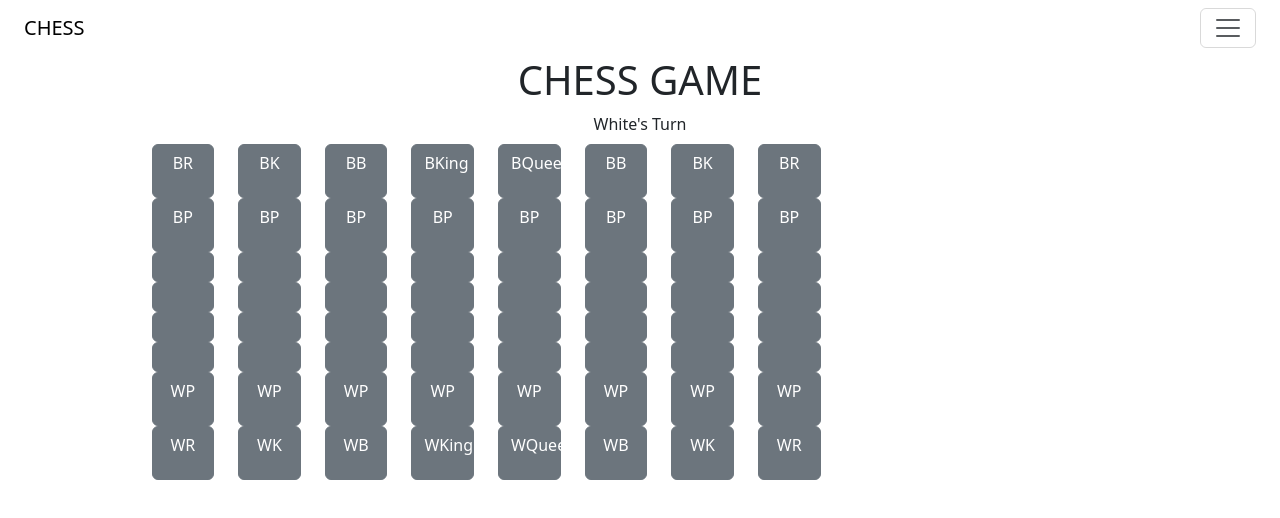
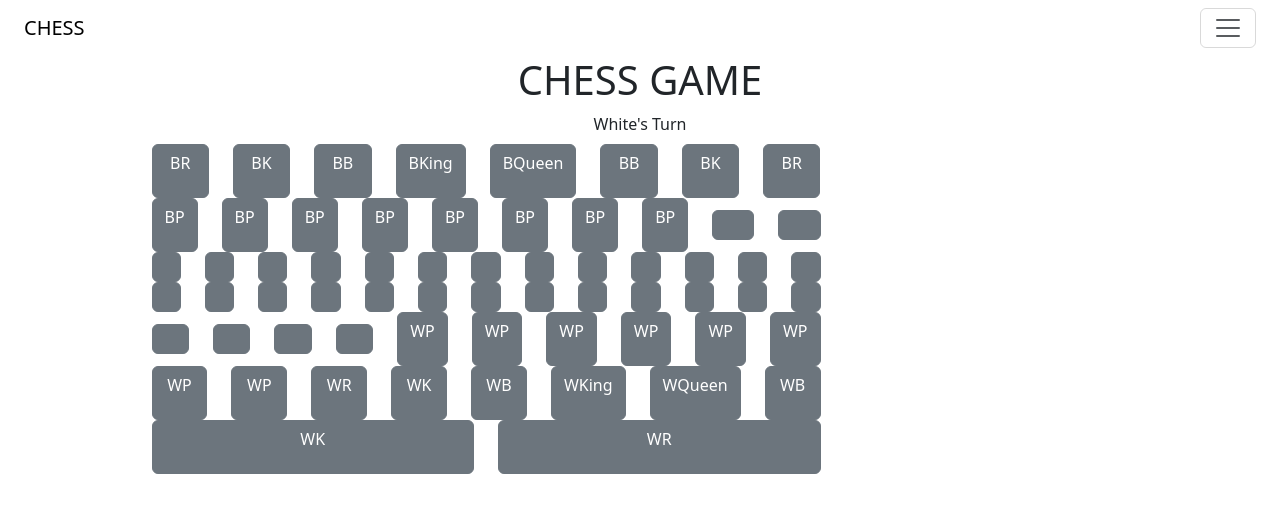
Before and after one commit to qdave5/chess-with-react, a React (Create React App) app: page / in a window 1280 px wide. Shown: the top 518 px of the page. Built offline with nearby package versions, Linux system fonts and the light colour scheme.

Commit message:
add empty + update tiles map

```diff
--- a/src/components/ChessBoard.jsx
+++ b/src/components/ChessBoard.jsx
@@ -3,30 +3,20 @@ import { Col, Container, Row } from "reactstrap";
 import ChessBoardTile from "./ChessBoardTile";
 import { getColumnName } from "../functions";
 
-const ChessBoard = ({ tileItems }) => {
-  let rowInt = 0;
-  let colInt = 9;
+const ChessBoard = ({ tileItems, handleClickEvent }) => {
   return (
     <div>
       <Container fluid className="d-flex justify-content-center w-75">
-        <Row className="align-items-center">
-          {tileItems.map((row) => {
-            colInt--;
-            rowInt = 0;
+        <Row className="align-items-center" xs={8}>
+          {tileItems.map((tile) => {
             return (
               <>
-                {row.map((cell) => {
-                  rowInt++;
-                  return (
-                    <Col style={{ width: "12.5%" }}>
-                      <ChessBoardTile
-                        piece={cell}
-                        tileLocation={`${colInt}${getColumnName(rowInt)}`}
-                      />
-                    </Col>
-                  );
-                })}
-                <div className="w-100"></div>
+                <Col>
+                  <ChessBoardTile
+                    piece={tile}
+                    handleClickEvent={handleClickEvent}
+                  />
+                </Col>
               </>
             );
           })}
--- a/src/components/ChessBoardTile.jsx
+++ b/src/components/ChessBoardTile.jsx
@@ -2,13 +2,14 @@ import React from "react";
 import { Link } from "react-router-dom";
 import { Button } from "reactstrap";
 
-const ChessBoardTile = ({ piece, tileLocation }) => {
+const ChessBoardTile = ({ piece, tileLocation, handleClickEvent }) => {
   return (
     <Button
       className="w-100 h-100"
+      name={tileLocation}
       onClick={(e) => {
         e.preventDefault();
-        console.log(`${tileLocation} is clicked`);
+        handleClickEvent(e);
       }}
     >
       <p>{piece.image || " "}</p>
--- a/src/components/HomeContain.jsx
+++ b/src/components/HomeContain.jsx
@@ -1,17 +1,25 @@
 import React from "react";
 import { Label } from "reactstrap";
 import ChessBoard from "./ChessBoard";
-import { getDefaultTiles } from "../constructor/DefaultTiles";
+import { getDefaultPieces, getEmptyTiles } from "../constructor/Tiles";
+import { updateAllTiles } from "../functions/Tiles";
 
 const HomeContain = () => {
-  const list = getDefaultTiles();
+  const list = getDefaultPieces();
+  const tileList = getEmptyTiles();
+  const updateList = updateAllTiles(tileList, list);
+
+  const handleClickEvent = (e) => {
+    console.log("e", e);
+    console.log("e.target", e.target.name);
+  };
 
   return (
     <>
       <h1>CHESS GAME</h1>
       <Label>{"White"}'s Turn</Label>
       <div className="h-75 w-75 d-flex">
-        <ChessBoard tileItems={list} />
+        <ChessBoard tileItems={list} handleClickEvent={handleClickEvent} />
       </div>
     </>
   );
--- a/src/constructor/DefaultTiles.jsx
+++ /dev/null
@@ -1,38 +0,0 @@
-import {
-  BishopPiece,
-  KingPiece,
-  KnightPiece,
-  PawnPiece,
-  QueenPiece,
-  RookPiece,
-} from "../components/Piece";
-import { getSameRow } from "../constant/SameRow";
-
-export const getDefaultTiles = () => [
-  [
-    RookPiece("BR"),
-    KnightPiece("BK"),
-    BishopPiece("BB"),
-    KingPiece("BKing"),
-    QueenPiece("BQueen"),
-    BishopPiece("BB"),
-    KnightPiece("BK"),
-    RookPiece("BR"),
-  ],
-  getSameRow(PawnPiece("BP")),
-  getSameRow(PawnPiece("")),
-  getSameRow(PawnPiece("")),
-  getSameRow(PawnPiece("")),
-  getSameRow(PawnPiece("")),
-  getSameRow(PawnPiece("WP")),
-  [
-    RookPiece("WR"),
-    KnightPiece("WK"),
-    BishopPiece("WB"),
-    KingPiece("WKing"),
-    QueenPiece("WQueen"),
-    BishopPiece("WB"),
-    KnightPiece("WK"),
-    RookPiece("WR"),
-  ],
-];
--- /dev/null
+++ b/src/constructor/Tiles.jsx
@@ -0,0 +1,55 @@
+import {
+  BishopPiece,
+  KingPiece,
+  KnightPiece,
+  PawnPiece,
+  QueenPiece,
+  RookPiece,
+} from "../components/Piece";
+import { getSameRow } from "../constant/SameRow";
+import { getColumnName } from "../functions";
+
+export const getEmptyTiles = () => {
+  let tileList = [];
+  for (let row = 8; row >= 1; row--) {
+    for (let col = 1; col <= 8; col++) {
+      tileList.push({
+        row: row,
+        col: getColumnName(col),
+        piece: null,
+      });
+    }
+  }
+  return tileList;
+};
+
+export const getDefaultPieces = () =>
+  [
+    [
+      RookPiece("BR"),
+      KnightPiece("BK"),
+      BishopPiece("BB"),
+      KingPiece("BKing"),
+      QueenPiece("BQueen"),
+      BishopPiece("BB"),
+      KnightPiece("BK"),
+      RookPiece("BR"),
+    ],
+
+    getSameRow(PawnPiece("BP")),
+    getSameRow(PawnPiece("")),
+    getSameRow(PawnPiece("")),
+    getSameRow(PawnPiece("")),
+    getSameRow(PawnPiece("")),
+    getSameRow(PawnPiece("WP")),
+    [
+      RookPiece("WR"),
+      KnightPiece("WK"),
+      BishopPiece("WB"),
+      KingPiece("WKing"),
+      QueenPiece("WQueen"),
+      BishopPiece("WB"),
+      KnightPiece("WK"),
+      RookPiece("WR"),
+    ],
+  ].flat();
--- /dev/null
+++ b/src/functions/Tiles.jsx
@@ -0,0 +1,7 @@
+export const updateAllTiles = (tileList, newList) => {
+  for (let index = 0; index < tileList.length; index++) {
+    tileList[index] = { ...tileList[index], piece: newList[index] };
+  }
+
+  return tileList;
+};
```
